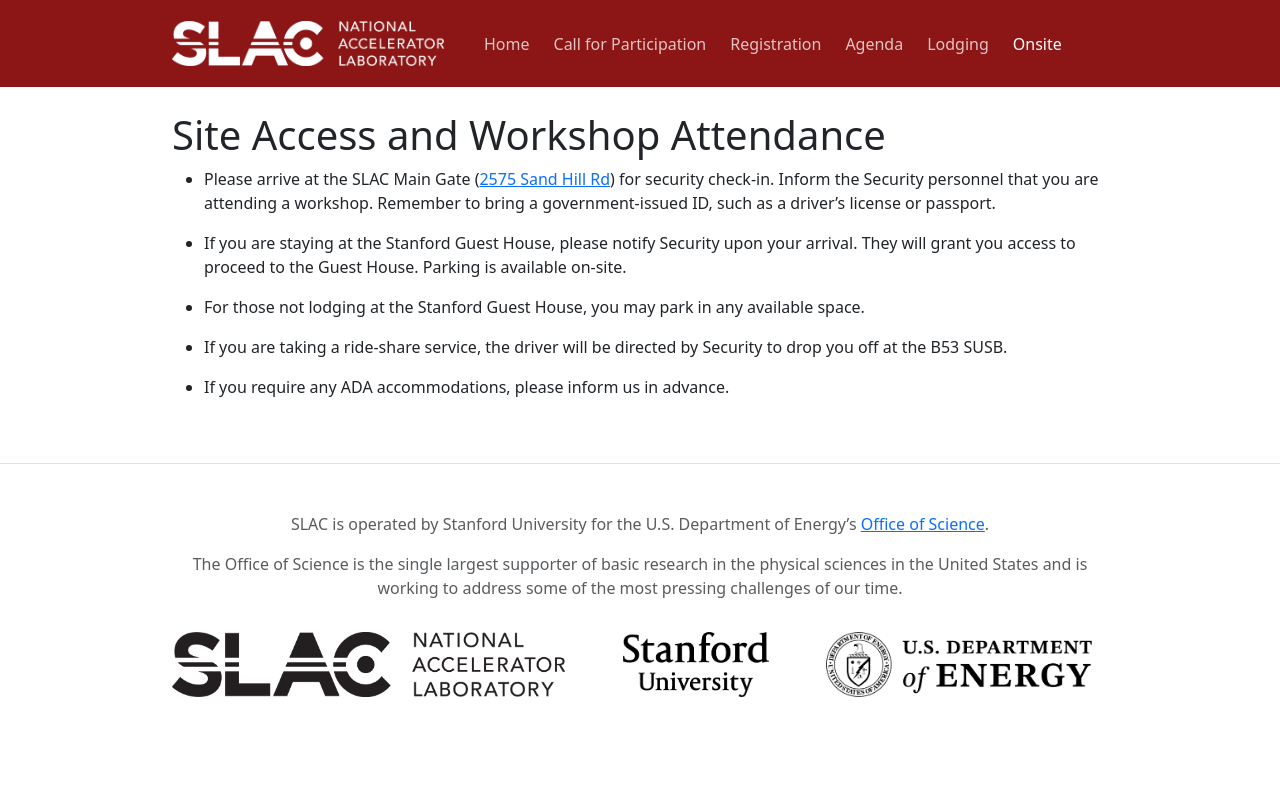
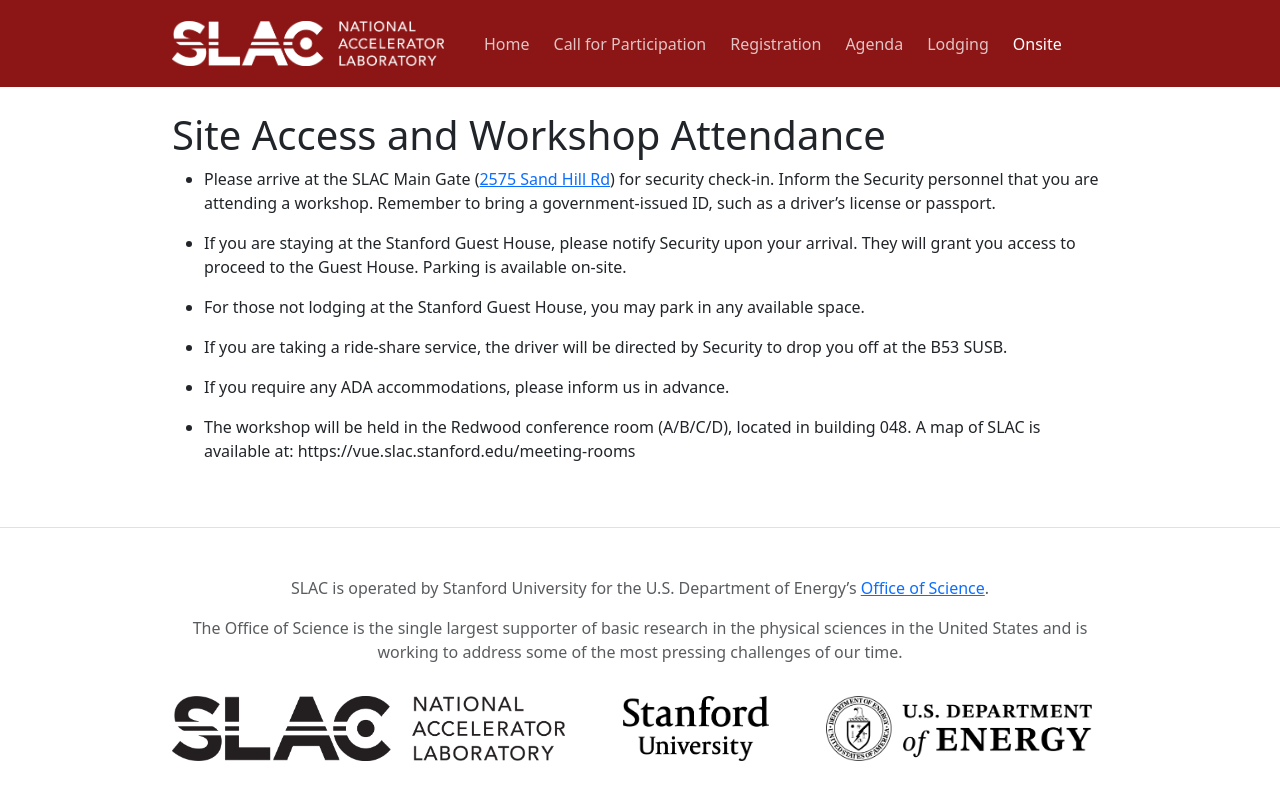
Before and after one commit to lssda/lssda.github.io, a Jekyll site: the page built from onsite.md, in a window 1280 px wide. Shown: the top 800 px of the page. Built offline with Jekyll 4.4.1, drawn with Linux system fonts in a browser that asks for light colours.

Commit message:
Add meeting room link.

```diff
--- a/onsite.md
+++ b/onsite.md
@@ -14,3 +14,5 @@ title: "Onsite Logistics"
  * If you are taking a ride-share service, the driver will be directed by Security to drop you off at the B53 SUSB.
 
  * If you require any ADA accommodations, please inform us in advance.
+
+ * The workshop will be held in the Redwood conference room (A/B/C/D), located in building 048. A map of SLAC is available at: https://vue.slac.stanford.edu/meeting-rooms
```
